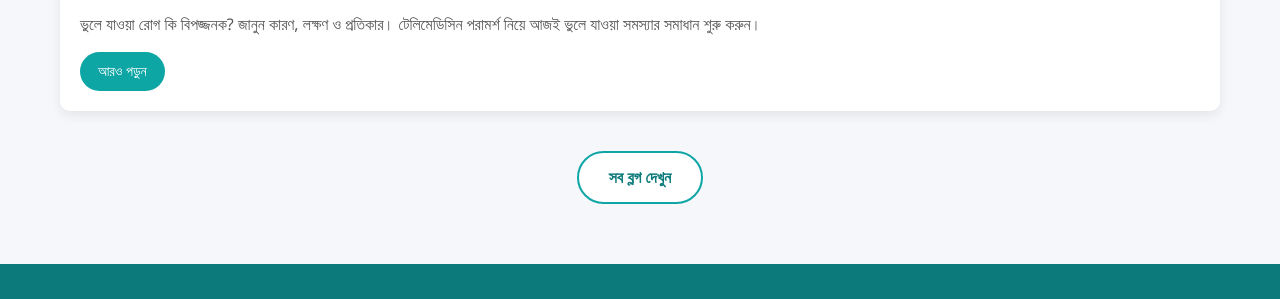
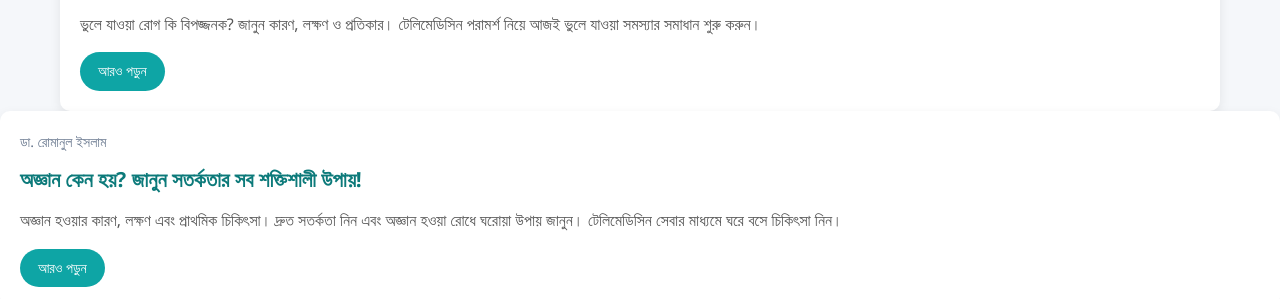
Before and after one commit to Romanulislam/Mysite, a website: page category/neuro.html in a window 1280 px wide. Shown: the part 2076-2375 px from the top of the page. Drawn offline with Linux system fonts and the light colour scheme.

Commit message:
Update neuro.html

```diff
--- a/category/neuro.html
+++ b/category/neuro.html
@@ -685,6 +685,23 @@
                 </div>
             </div>
 
+                <!-- Blog Post 9 -->
+                <div class="blog-card">
+                    <div class="blog-card-content">
+                        <div class="blog-card-meta">
+                            <span>ডা. রোমানুল ইসলাম</span>
+                        </div>
+                        <h3 class="blog-card-title">
+                            <a href="https://www.romanulislam.com/blog/unconsciousness ">অজ্ঞান কেন হয়? জানুন সতর্কতার সব শক্তিশালী উপায়!</a>
+                        </h3>
+                        <p class="blog-card-excerpt">অজ্ঞান হওয়ার কারণ, লক্ষণ এবং প্রাথমিক চিকিৎসা। দ্রুত সতর্কতা নিন এবং অজ্ঞান হওয়া রোধে ঘরোয়া উপায় জানুন। টেলিমেডিসিন সেবার মাধ্যমে ঘরে বসে চিকিৎসা নিন।</p>
+                        <div class="blog-card-footer">
+                            <a href="https://www.romanulislam.com/blog/unconsciousness" class="read-more">আরও পড়ুন</a>
+                        </div>
+                    </div>
+                </div>
+            </div>
+
             <div class="all-blogs-link">
                 <a href="https://www.romanulislam.com/blog ">সব ব্লগ দেখুন</a>
             </div>
```
